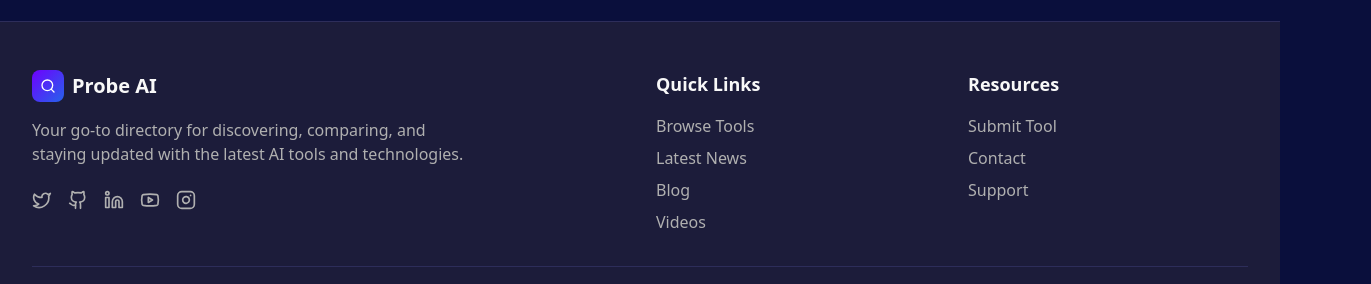
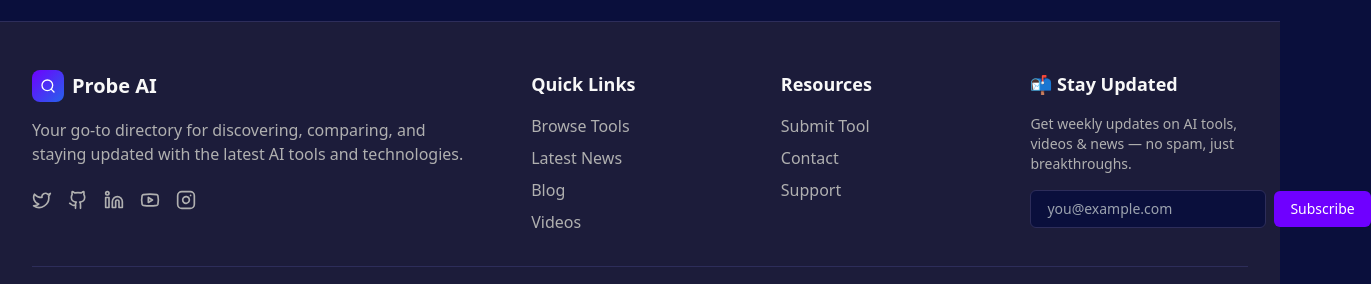
Before and after one commit to ArpitKhurana-ai/probeai-platform, a React (Vite) app in the folder client/: page / in a window 1280 px wide. Shown: the part 1174-1458 px from the top of the page, 1371 px wide, since content can reach past the window. Built offline with nearby package versions, Linux system fonts and the light colour scheme; no server answers.

Commit message:
Fix: Add newsletter and Instagram icon to footer

```diff
--- a/client/src/components/Layout.tsx
+++ b/client/src/components/Layout.tsx
@@ -216,7 +216,8 @@ export function Layout({ children }: LayoutProps) {
       {/* Footer */}
 <footer className="bg-muted border-t border-border">
   <div className="container mx-auto px-4 sm:px-6 lg:px-8 py-12">
-    <div className="grid grid-cols-1 md:grid-cols-4 gap-8">
+    <div className="grid grid-cols-1 md:grid-cols-4 lg:grid-cols-5 gap-8">
+
       {/* Company Info */}
       <div className="col-span-1 md:col-span-2">
         <div className="flex items-center space-x-2 mb-4">
@@ -287,6 +288,24 @@ export function Layout({ children }: LayoutProps) {
           <li><a href="#" className="text-muted-foreground hover:text-foreground transition-colors">Support</a></li>
         </ul>
       </div>
+
+      {/* Newsletter */}
+      <div>
+        <h3 className="text-lg font-semibold mb-4">📬 Stay Updated</h3>
+        <p className="text-muted-foreground mb-4 text-sm">
+          Get weekly updates on AI tools, videos & news — no spam, just breakthroughs.
+        </p>
+        <form className="flex flex-col sm:flex-row items-start sm:items-center gap-2">
+          <input
+            type="email"
+            placeholder="you@example.com"
+            className="w-full sm:w-auto px-4 py-2 rounded-md border border-input bg-background text-sm"
+          />
+          <button type="submit" className="bg-primary text-white px-4 py-2 rounded-md text-sm">
+            Subscribe
+          </button>
+        </form>
+      </div>
     </div>
 
     <hr className="border-border my-8" />
@@ -304,6 +323,7 @@ export function Layout({ children }: LayoutProps) {
 </footer>
 
 
+
     </div>
   );
 }
```
